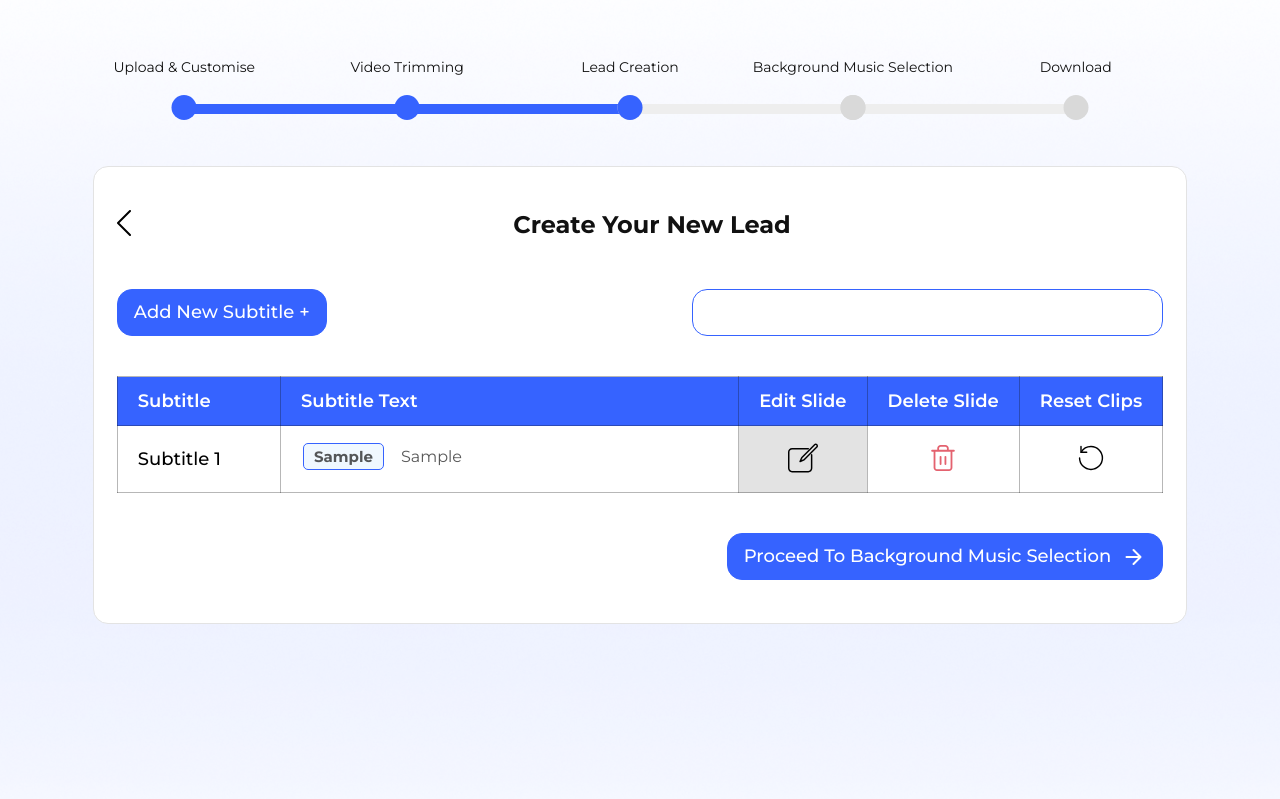
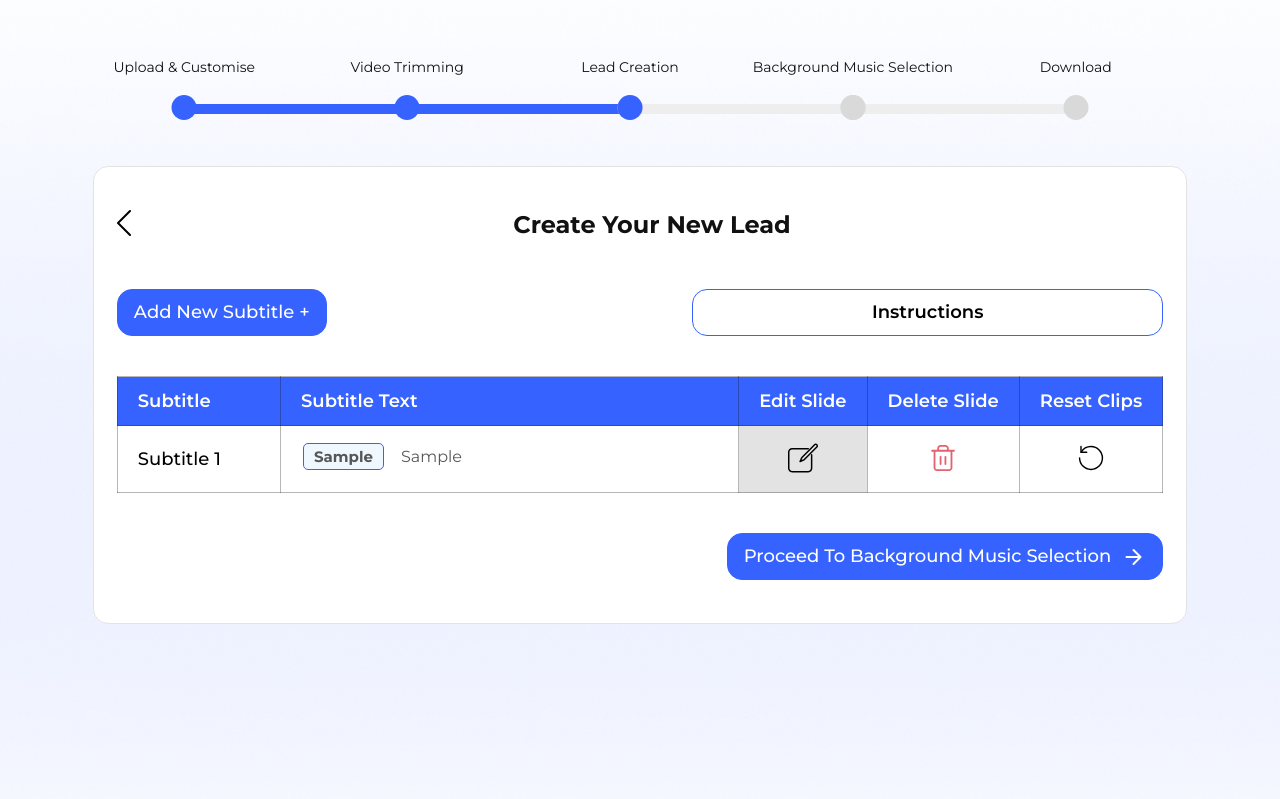
Before and after one commit to ubongpr7/lead_v2, a Django app: page /text/add-leads/1/ in a window 1280 px wide. Shown: the part 81-880 px from the top of the page. Run offline with Django 4.2, Linux system fonts and the light colour scheme; a user stored in the database is signed in; tables that the repository leaves empty hold one stand-in row (values such as "Sample post"); some libraries are stand-ins or nearby versions.

Commit message:
change color

```diff
--- a/templates/lead-maker/add-leads.html
+++ b/templates/lead-maker/add-leads.html
@@ -84,14 +84,14 @@
         </div>
         <div style="position: relative; width: 45%;  background-color: #fff; height: fit-content;">
           <div class="btn proceed-btn"  id="toggleInstruction" onclick="showInstruction()" style="width: 100%; cursor: pointer; font-size: 1.8rem; font-weight: 600; background-color: transparent; border: 1px solid #3663ff;">
-            <span style="color: #fff; font-size: 1.8rem; font-weight: 600;">Instructions</span>
+            <span style="color: black; font-size: 1.8rem; font-weight: 600;">Instructions</span>
             <span  style="color: #fff;">
               <svg xmlns="http://www.w3.org/2000/svg" fill="none" viewBox="0 0 24 24" stroke-width="1.5" stroke="currentColor" class="size-6">
                 <path stroke-linecap="round" stroke-linejoin="round" d="m4.5 15.75 7.5-7.5 7.5 7.5" />
               </svg>
             </span>
           </div>
-          <div class="instruction hidden" id="instruction"  style=" width: 100%; background-color: transparent; z-index: 5; border-radius: 8px; height: fit-content;  overflow: scroll; padding: 2rem; height: 40rem;">
+          <div class="instruction hidden" id="instruction"  style=" width: 100%; background-color: transparent; z-index: 5; border-radius: 8px; padding: 2rem;">
             <div class="bor" style="border: 1px solid #cccccc;"></div>
             <h3>Step 1: Add Your Subtitles</h3>
             <p>Start by typing your script into the subtitle box.</p>
```
